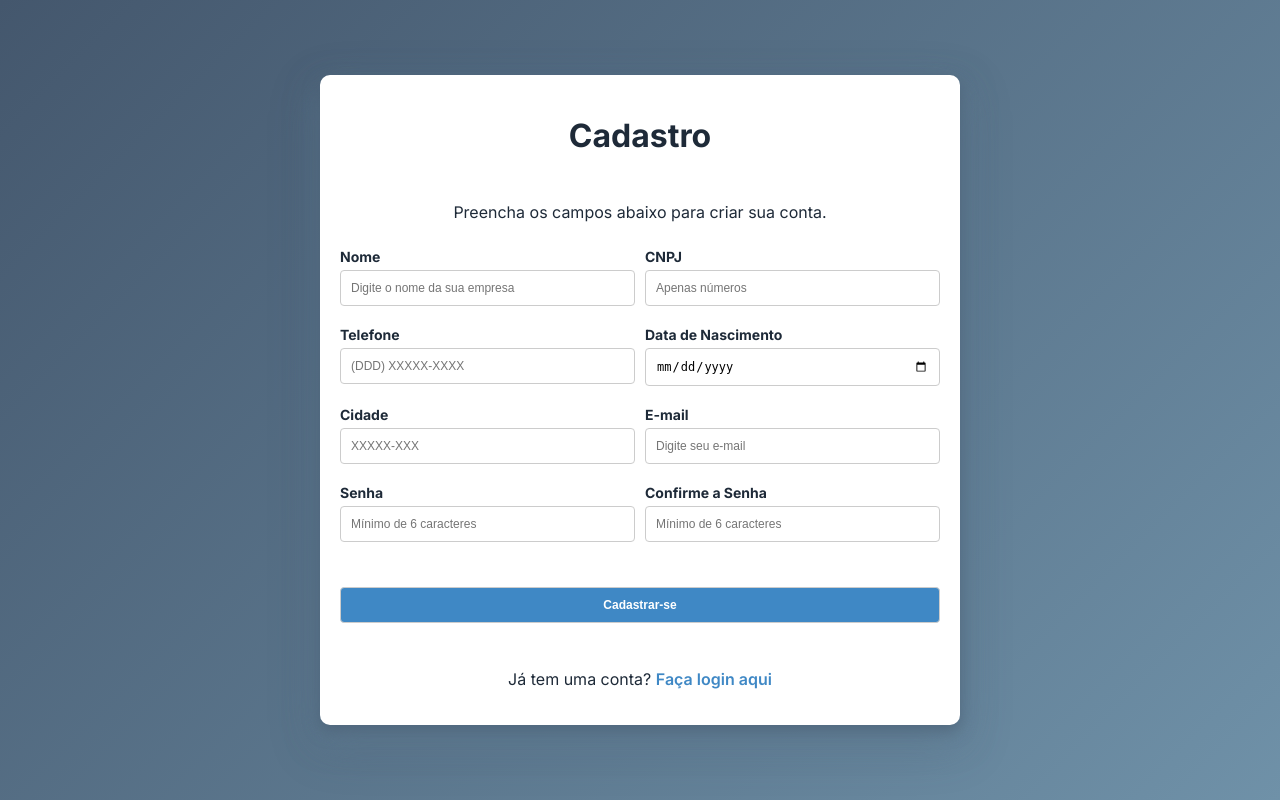
After one commit to Ruan236/Commit-TCC, a PHP site: page /Cadastro_da_empresa.php in a window 1280 px wide. The commit adds this page. Run offline with PHP 8.4, Linux system fonts and the light colour scheme.

Commit message:
Crie uma nova pasta para o cadastro da empresa

```diff
--- /dev/null
+++ b/Cadastro_da_empresa.php
@@ -0,0 +1,236 @@
+<!DOCTYPE html>
+<?php
+session_start();
+
+// Se o usuário já estiver logado, redireciona para o dashboard
+if (isset($_SESSION['usuario'])) {
+    header('Location: dashboard.php');
+    exit();
+}
+?>
+<html lang="pt-BR">
+<head>
+    <meta charset="UTF-8">
+    <meta name="viewport" content="width=device-width, initial-scale=1.0">
+    <title>Cadastro</title>
+    <style>
+        @import url('https://fonts.googleapis.com/css2?family=Inter:wght@100;200;300;400;500;600;700;800;900&display=swap');
+
+        body {
+            font-family: 'Inter', sans-serif;
+            margin: 0;
+            padding: 0;
+            height: 100vh;
+            background: linear-gradient(135deg, #44576d, #6f91a8);
+            display: flex;
+            align-items: center;
+            justify-content: center;
+        }
+
+        .page {
+            display: flex;
+            flex-direction: column;
+            align-items: center;
+            justify-content: center;
+            width: 100%;
+            padding: 20px;
+        }
+
+        .formLogin {
+            display: grid;
+            grid-template-columns: repeat(2, 1fr);
+            gap: 10px;
+            background-color: #ffffff;
+            border-radius: 10px;
+            padding: 20px;
+            box-shadow:
+                0 6px 16px rgba(68, 87, 109, 0.6),
+                0 12px 32px rgba(111, 145, 168, 0.5),
+                0 18px 48px rgba(68, 87, 109, 0.4);
+            width: 100%;
+            max-width: 600px;
+            margin: 0 auto;
+        }
+
+        .formLogin h1, .formLogin p {
+            grid-column: span 2;
+            text-align: center;
+            color: #1e2a38;
+        }
+
+        .input-group {
+            display: flex;
+            flex-direction: column;
+        }
+
+        .formLogin input {
+            padding: 10px;
+            font-size: 12px;
+            border: 1px solid #ccc;
+            margin-bottom: 10px;
+            margin-top: 5px;
+            border-radius: 4px;
+            transition: all linear 160ms;
+            outline: none;
+        }
+
+        .formLogin input:focus {
+            border: 1px solid #28b6da;
+            box-shadow: 0 0 0 2px rgba(40, 182, 218, 0.2);
+        }
+
+        .formLogin label {
+            font-size: 14px;
+            font-weight: 700;
+            color: #1e2a38;
+        }
+
+        .btn {
+            grid-column: span 2;
+            background-color: #3f88c5;
+            color: #fff;
+            font-size: 12px;
+            font-weight: 600;
+            border: none;
+            transition: all linear 160ms;
+            cursor: pointer;
+            padding: 5px;
+            text-align: center;
+            text-decoration: none;
+            border-radius: 5px;
+        }
+
+        .btn:hover {
+            transform: scale(1.05);
+            background-color: #3f88c5;
+        }
+
+        .error-message {
+            color: red;
+            grid-column: span 2;
+            text-align: center;
+            margin-bottom: 10px;
+        }
+
+        .login-link {
+            grid-column: span 2;
+            text-align: center;
+            margin-top: 10px;
+        }
+
+        .login-link a {
+            color: #3f88c5;
+            text-decoration: none;
+            font-weight: 600;
+        }
+
+        @media (max-width: 600px) {
+            .formLogin {
+                grid-template-columns: 1fr;
+                padding: 20px;
+            }
+
+            .formLogin h1 {
+                font-size: 24px;
+            }
+
+            .formLogin p {
+                font-size: 12px;
+            }
+
+            .formLogin input {
+                font-size: 12px;
+            }
+
+            .btn {
+                font-size: 12px;
+            }
+        }
+    </style>
+</head>
+<body>
+    <div class="page">
+        <form method="POST" action="conexao.php" class="formLogin" onsubmit="return validarFormulario()">
+            <h1>Cadastro</h1>
+            <p>Preencha os campos abaixo para criar sua conta.</p>
+
+            <div class="input-group">
+                <label for="nome">Nome</label>
+                <input type="text" name="nome" id="nome" placeholder="Digite o nome da sua empresa" required />
+            </div>
+
+            <div class="input-group">
+                <label for="cpf">CNPJ</label>
+                <input type="text" name="cpf" id="cpf" placeholder="Apenas números" maxlength="11" required oninput="formatarCPF(this)" />
+            </div>
+
+            <div class="input-group">
+                <label for="telefone">Telefone</label>
+                <input type="text" name="telefone" id="telefone" placeholder="(DDD) XXXXX-XXXX" />
+            </div>
+
+            <div class="input-group">
+                <label for="data_nascimento">Data de Nascimento</label>
+                <input type="date" name="data_nascimento" id="data_nascimento" required />
+            </div>
+
+            <div class="input-group">
+                <label for="cep">Cidade</label>
+                <input type="text" name="cep" id="cep" placeholder="XXXXX-XXX" maxlength="9" required oninput="formatarCEP(this)" />
+            </div>
+
+            <div class="input-group">
+                <label for="email">E-mail</label>
+                <input type="email" name="email" id="email" placeholder="Digite seu e-mail" required />
+            </div>
+
+            <div class="input-group">
+                <label for="senha">Senha</label>
+                <input type="password" name="senha" id="senha" placeholder="Mínimo de 6 caracteres" required minlength="6" />
+            </div>
+
+            <div class="input-group">
+                <label for="confirmar_senha">Confirme a Senha</label>
+                <input type="password" name="confirmar_senha" id="confirmar_senha" placeholder="Mínimo de 6 caracteres" required minlength="6" />
+            </div>
+
+            <div class="error-message" id="error-message"></div>
+
+            <input type="submit"  value="Cadastrar-se" class="btn" />
+
+            <div class="login-link">
+                <p>Já tem uma conta? <a href="login.php">Faça login aqui</a></p>
+            </div>
+        </form>
+    </div>
+
+    <script>
+        function formatarCPF(input) {
+            input.value = input.value.replace(/\D/g, "").slice(0, 11);
+        }
+
+        function formatarCEP(input) {
+            let cep = input.value.replace(/\D/g, "");
+            if (cep.length > 5) {
+                input.value = cep.substring(0, 5) + "-" + cep.substring(5, 8);
+            } else {
+                input.value = cep;
+            }
+        }
+
+        function validarFormulario() {
+            const senha = document.getElementById('senha').value;
+            const confirmarSenha = document.getElementById('confirmar_senha').value;
+            const errorMessage = document.getElementById('error-message');
+
+            if (senha !== confirmarSenha) {
+                errorMessage.textContent = "As senhas não coincidem.";
+                return false;
+            }
+
+            errorMessage.textContent = "";
+            return true;
+        }
+    </script>
+</body>
+</html>
--- a/index.php
+++ b/index.php
@@ -121,8 +121,8 @@ $secoes = [
         <?php endforeach; ?>
       </ul>
       <div class="auth-buttons ms-3">
-        <a href="login.php"><i class="bi bi-box-arrow-in-right"></i> Entrar</a>
-        <a href="Cadastro.php"><i class="bi bi-person-plus"></i> Criar</a>
+        <a href="Cadastro_da_empresa.php"><i class="bi bi-person-plus"></i>Empresa</a>
+        <a href="Cadastro.php"><i class="bi bi-person-plus"></i>Pessoa</a>
       </div>
     </div>
   </div>
```
